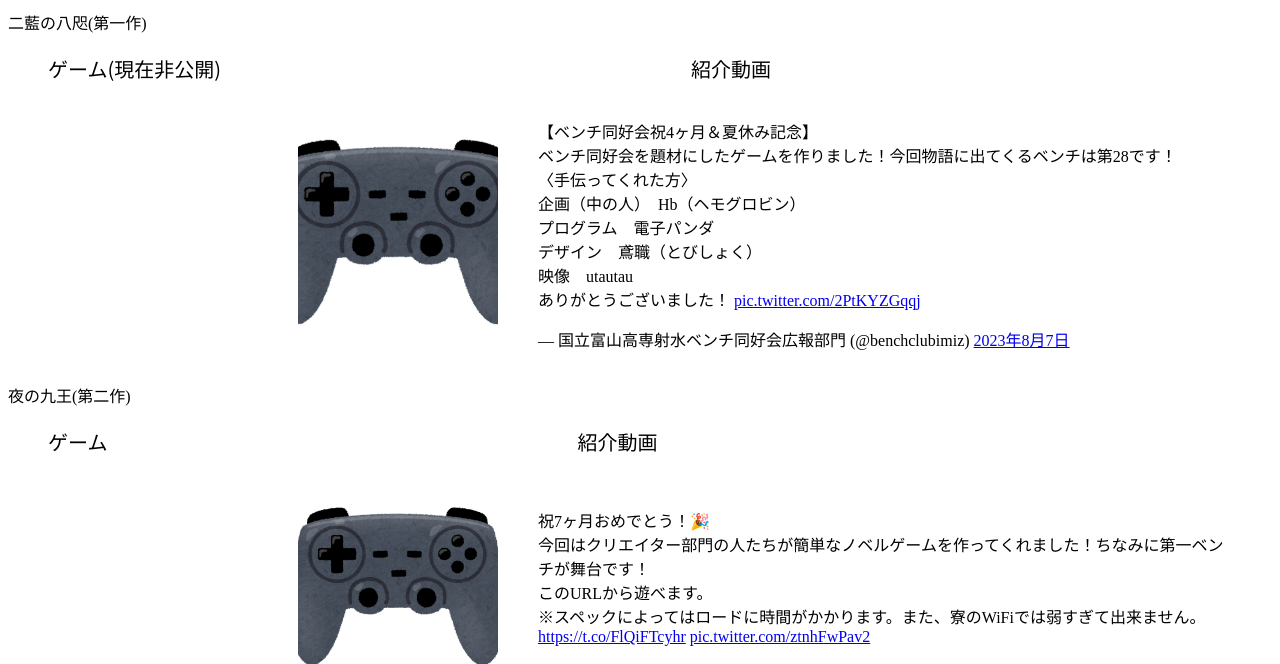
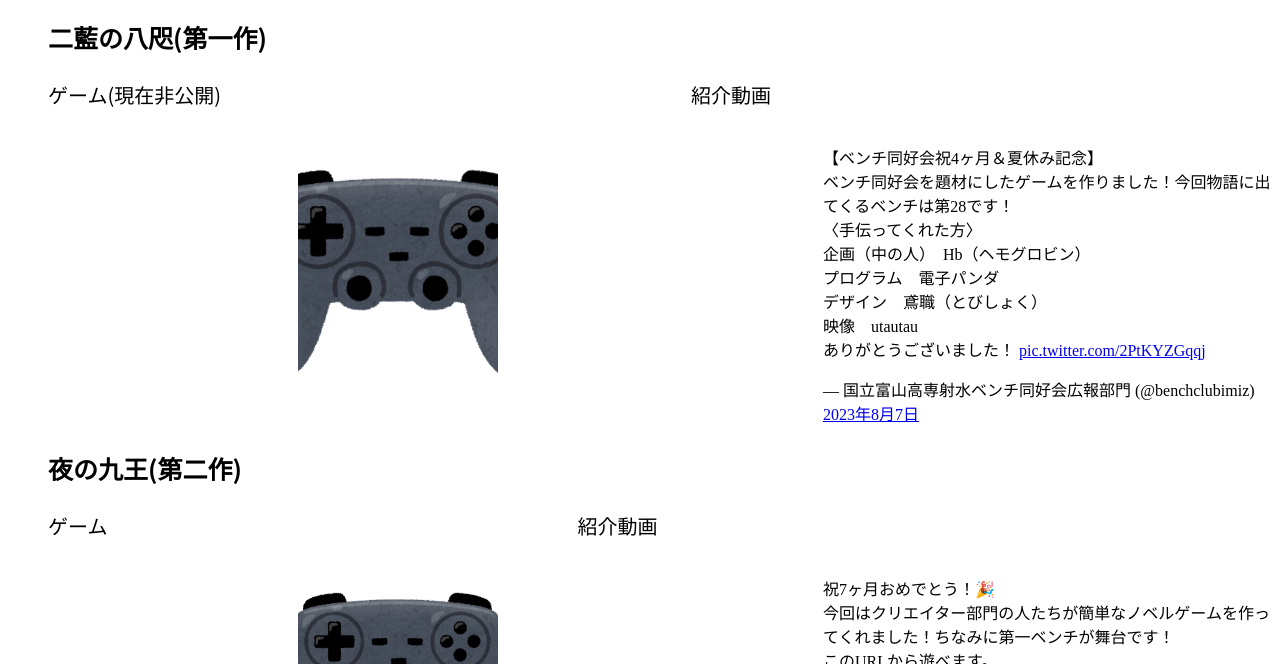
Before and after one commit to cityexe/bench.club, a plain HTML site: page index.html in a window 1280 px wide. Shown: the part 1182-1846 px from the top of the page. Drawn offline with Linux system fonts and the light colour scheme.

Commit message:
Update style.css

```diff
--- a/style.css
+++ b/style.css
@@ -121,3 +121,12 @@
     height: 100%;
     object-fit: cover;
   }
+.title-short{
+    font-family:"Noto Sans JP" , sans-serif;
+    font-size:25px;
+    margin-left:40px;
+    font-weight: bold;
+}
+.twitter-tweet{
+    margin:0 0 0 325px;
+}
```
